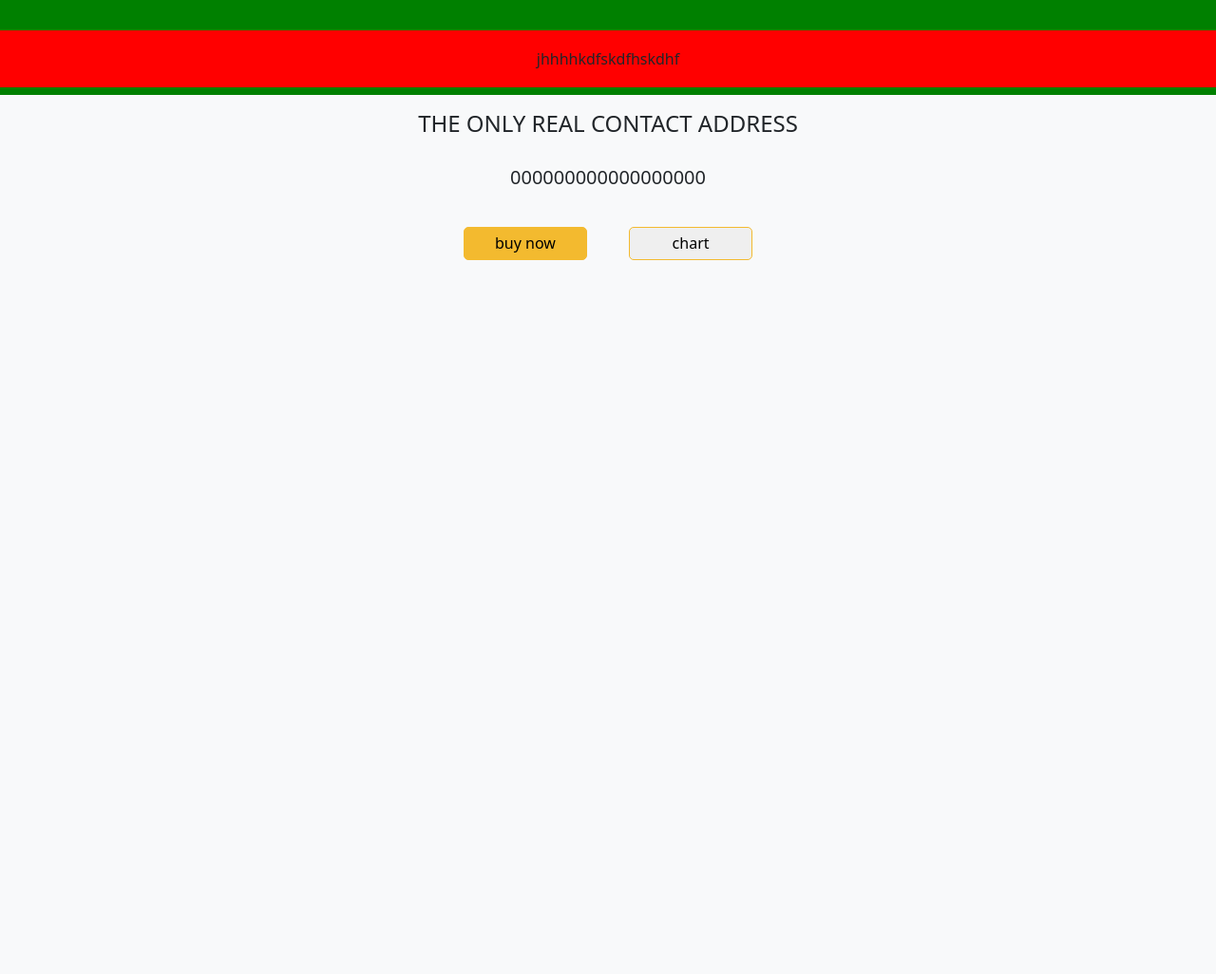
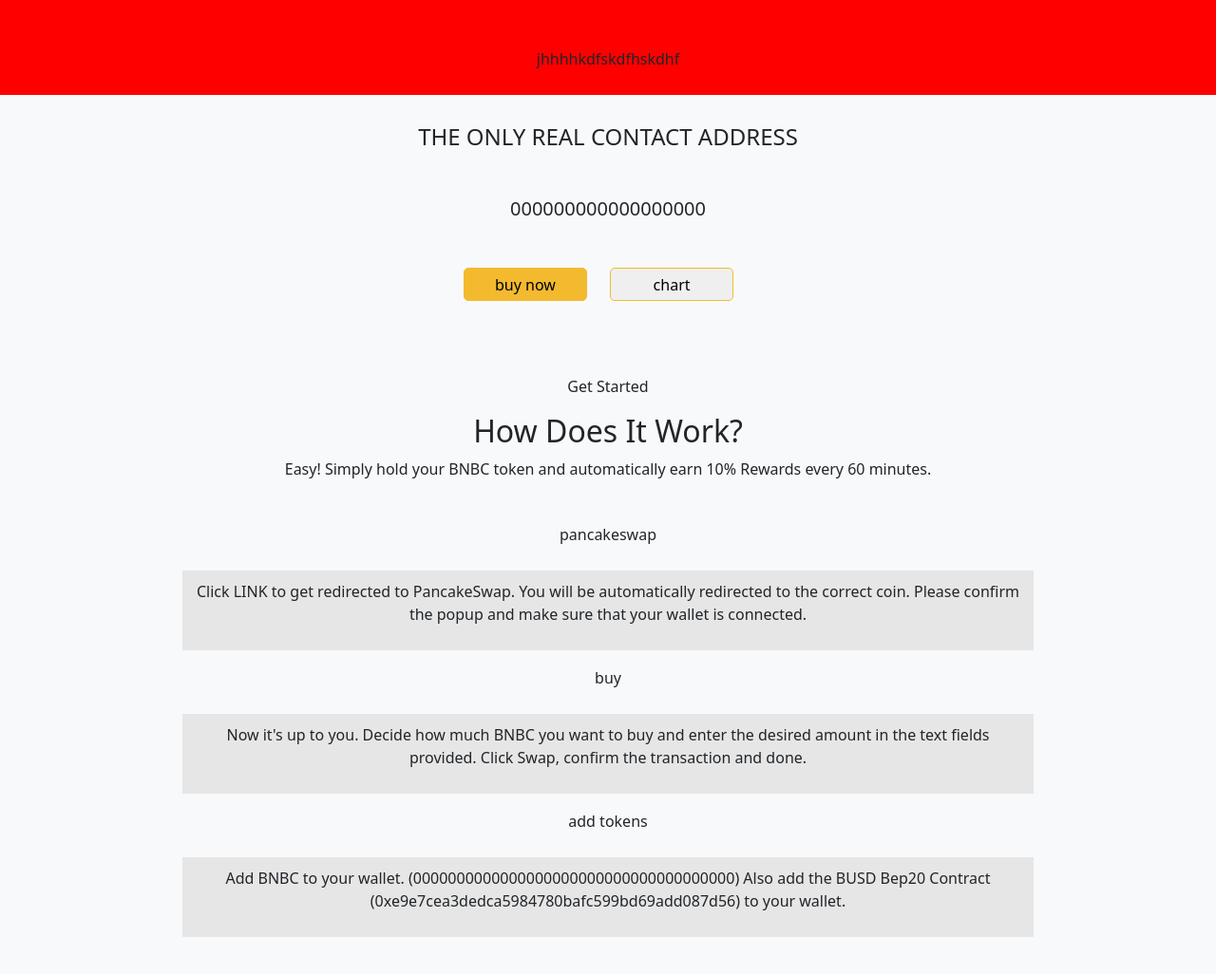
Before and after one commit to Algata-ga/bnbclassic.co, a plain HTML site: page index.html in a window 1280 px wide. Shown: the part 708-1734 px from the top of the page at 95% size. Before the commit the page ends 1008 px from the top, so only its background shows below. Drawn offline with nearby package versions, Linux system fonts and the light colour scheme.

Commit message:
starting

```diff
--- a/css/style.css
+++ b/css/style.css
@@ -1,6 +1,7 @@
 *{
     margin: 0;
     padding: 0;
+
 }
 body{
     width: 100vw;
@@ -40,7 +41,7 @@
     align-self: center;
     text-align: center;
     flex-direction: column;
-    background-color: green;
+    background: red;
 }
 .main h1,.main p{
     margin: 0px 50px;
@@ -48,7 +49,6 @@
 .roller{
     height: 60px;
     width: 100vw;
-    background-color: red;
     position: absolute;
     bottom: 0;
     display: flex;
@@ -60,7 +60,6 @@
 
 /*address*/
 .address{
-    height: 25vh;
     display: flex;
     justify-content: center;
     align-items: center;
@@ -68,7 +67,7 @@
     flex-direction: column;
 }
 .address h4{
-    margin: 10px 0;
+    margin: 30px 0;
 }
 .address h5{
     margin: 20px 0;
@@ -81,14 +80,41 @@
     height: 35px;
     border: 1px solid #f3ba2f;
     border-radius: 5px;
-    margin: 0 20px;
+    margin: 10px 20px;
 }
 .address .buttons button:hover{
     background: #f3ba2f;
 }
 .address .buttons .buy{
     background: #f3ba2f !important;
+    margin: 10px 0;
 }
+
+/*working*/
+.working{
+    text-align: center;
+    margin-top: 3rem;
+    margin-bottom: 3rem;
+}
+.para{
+    margin: 0px 10px;
+}
+.steps{
+    margin-top: 3rem;
+    display: flex;
+    justify-content: center;
+    align-items: center;
+    flex-direction: column;
+}
+.pancake{
+    height: max-content;
+    width: 70%;
+    background-color: #e6e6e6;
+    padding: 10px 10px;
+    margin: 20px 0;
+}
+
+
 
 
 
@@ -114,6 +140,12 @@
 
 }
 
+@media (max-width:650px) {
+    .pancake p{
+        font-size: .6rem;
+    }
+}
+
 @media (max-width:550px) {
     .navbar .container-fluid{
         margin: 0px 20px;
@@ -121,4 +153,5 @@
     .navbar-brand p{
         display: none;
     }
+
 }
--- a/index.html
+++ b/index.html
@@ -62,7 +62,7 @@
 
    </section>
 
-
+<!--address-->
    <section class="address">
         <h4>THE ONLY REAL CONTACT ADDRESS</h4>
         <h5>000000000000000000</h5>
@@ -70,6 +70,31 @@
             <button class="buy">buy now</button>
             <button class="chart">chart</button>
         </div>
+   </section>
+
+
+   <!--work-->
+
+   <section class="working">
+       <div class="work">
+            <p>Get Started</p>
+            <h2>How Does It Work?</h2>
+            <p class="para">Easy! Simply hold your BNBC token and automatically earn 10%  Rewards every 60 minutes.</p>
+       </div>
+       <div class="steps">
+           <div><h6>pancakeswap</h6></div>
+           <div class="pancake">
+            <p>            Click LINK  to get redirected to PancakeSwap. You will be automatically redirected to the correct coin. Please confirm the popup and make sure that your wallet is connected.            </p>
+          </div>
+           <div><h6>buy</h6></div>
+           <div class="pancake">
+            <p>Now it's up to you. Decide how much BNBC  you want to buy and enter the desired amount in the text fields provided. Click Swap, confirm the transaction and done.</p>
+           </div>
+           <div><h6>add tokens</h6></div>
+           <div class="pancake">
+               <p>Add BNBC to your wallet. (0000000000000000000000000000000000000) Also add the BUSD Bep20 Contract (0xe9e7cea3dedca5984780bafc599bd69add087d56) to your wallet.</p>
+           </div>
+       </div>
    </section>
 
 
```
